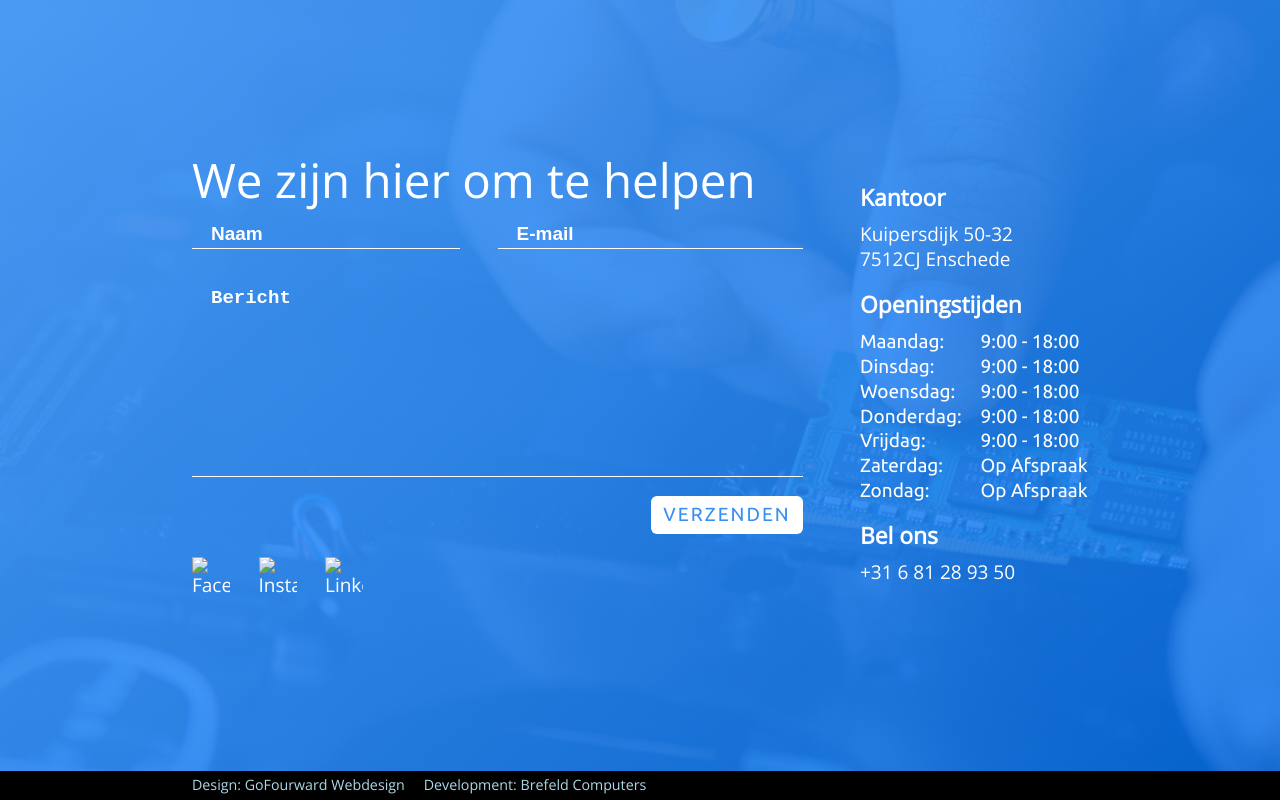
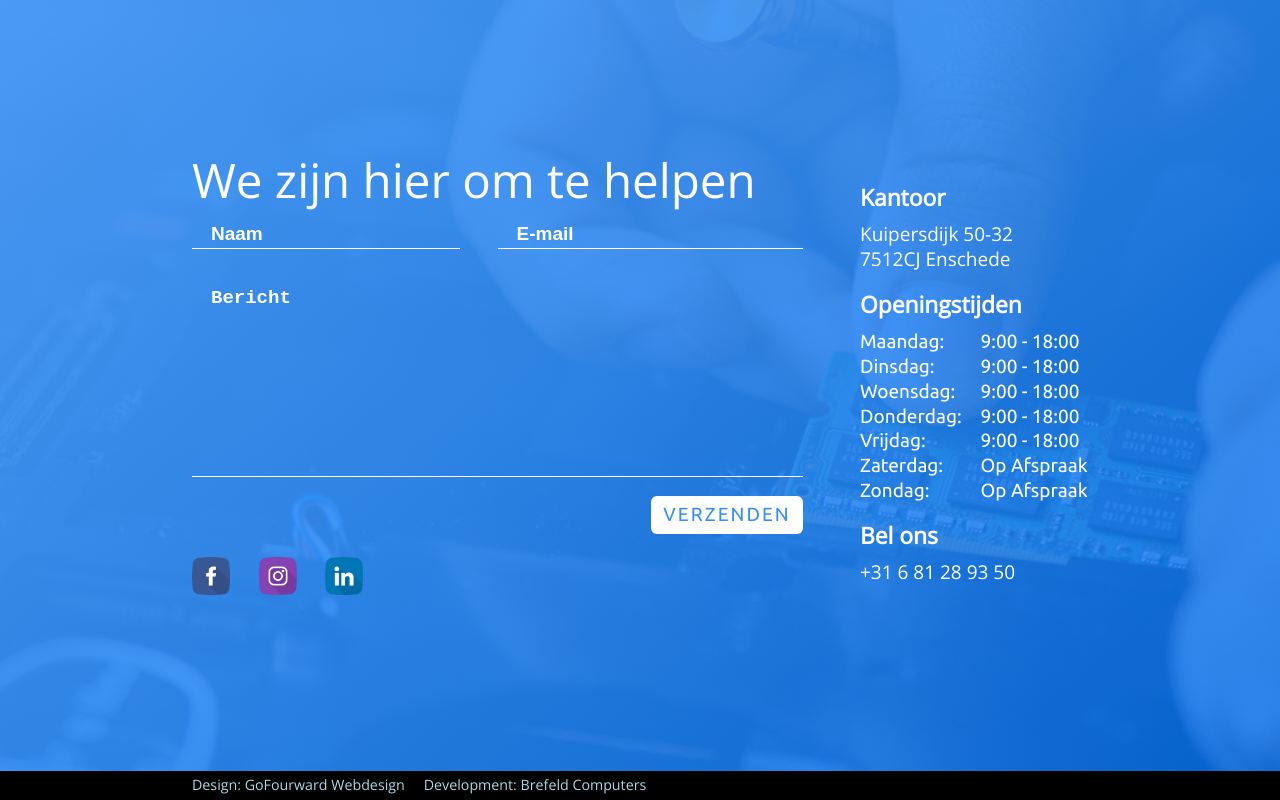
Before and after one commit to bbrefeld/test, a plain HTML site: page reviews.html in a window 1280 px wide. Shown: the part 839-1639 px from the top of the page. Drawn offline with nearby package versions, Linux system fonts and the light colour scheme; no server answers.

Commit message:
relative url test5

```diff
--- a/resources/html/footer.html
+++ b/resources/html/footer.html
@@ -19,9 +19,9 @@
               </div>
             </form>
           <div class="social-media">
-            <a href="#"><img src="../images/social-media/Facebook.png" alt="Facebook icoon"></a>
-            <a id="instagram-icon" href="#"><img src="../images/social-media/Instagram.png" alt="Instagram icoon"></a>
-            <a href="#"><img src="../images/social-media/Linkedin.png" alt="LinkedIn icoon"></a>
+            <a href="#"><img src="resources/images/social-media/Facebook.png" alt="Facebook icoon"></a>
+            <a id="instagram-icon" href="#"><img src="resources/images/social-media/Instagram.png" alt="Instagram icoon"></a>
+            <a href="#"><img src="resources/images/social-media/Linkedin.png" alt="LinkedIn icoon"></a>
           </div>
         </div>
         <div class="footer-right">
```
